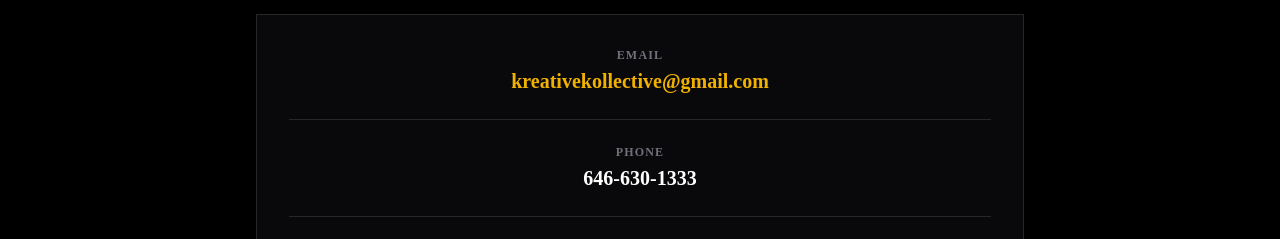
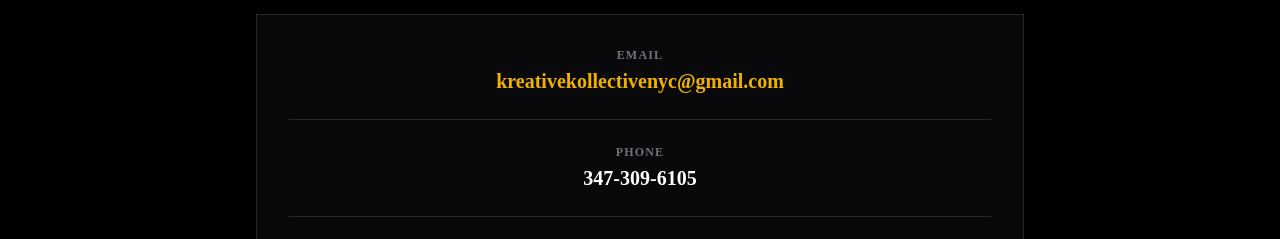
Before and after one commit to AndrewKins/Kreative_Kollective_Website, a React (Vite) app in the folder kreative-kollective/: page /bookus in a window 1280 px wide. Shown: the part 699-938 px from the top of the page. Built offline with nearby package versions, Linux system fonts and the light colour scheme; a web font is replaced by a local one.

Commit message:
updated contact info

```diff
--- a/kreative-kollective/src/pages/BookUs.jsx
+++ b/kreative-kollective/src/pages/BookUs.jsx
@@ -46,14 +46,14 @@ function BookUs() {
             <div>
               <p className="text-zinc-500 uppercase text-xs font-bold tracking-widest mb-1">Email</p>
               <a href="mailto:kreativekollective@gmail.com" className="text-xl font-bold text-yellow-500 hover:text-yellow-400 transition-colors">
-                kreativekollective@gmail.com
+                kreativekollectivenyc@gmail.com
               </a>
             </div>
 
             <div className="border-t border-zinc-800 pt-6">
               <p className="text-zinc-500 uppercase text-xs font-bold tracking-widest mb-1">Phone</p>
               <a href="tel:6466301333" className="text-xl font-bold text-white hover:text-yellow-500 transition-colors">
-                646-630-1333
+                347-309-6105
               </a>
             </div>
 
```
